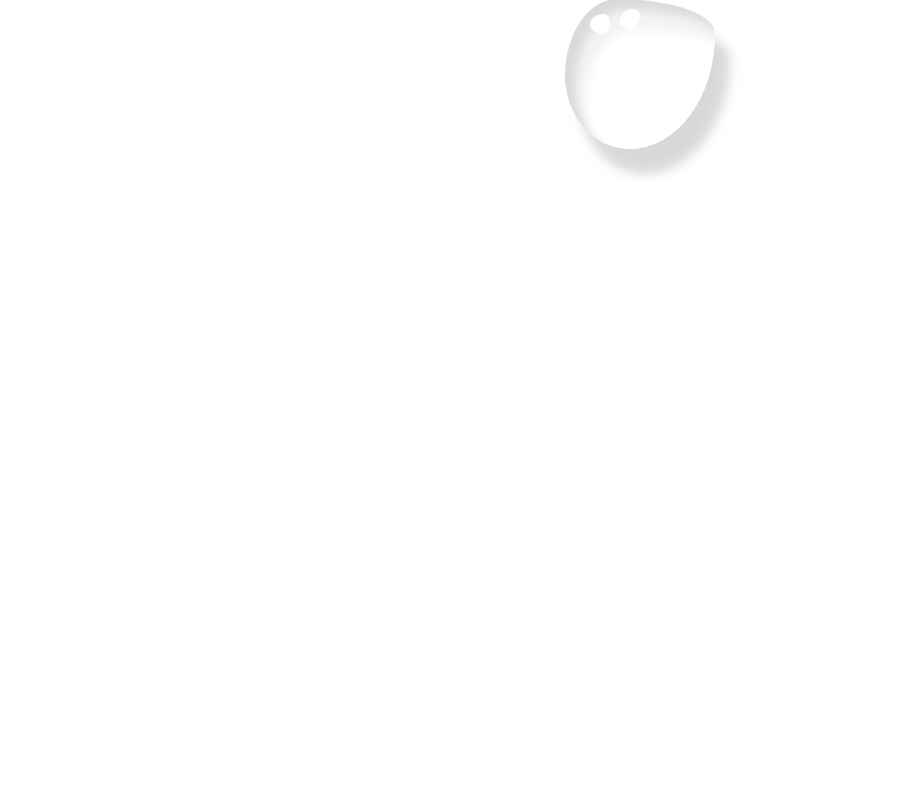
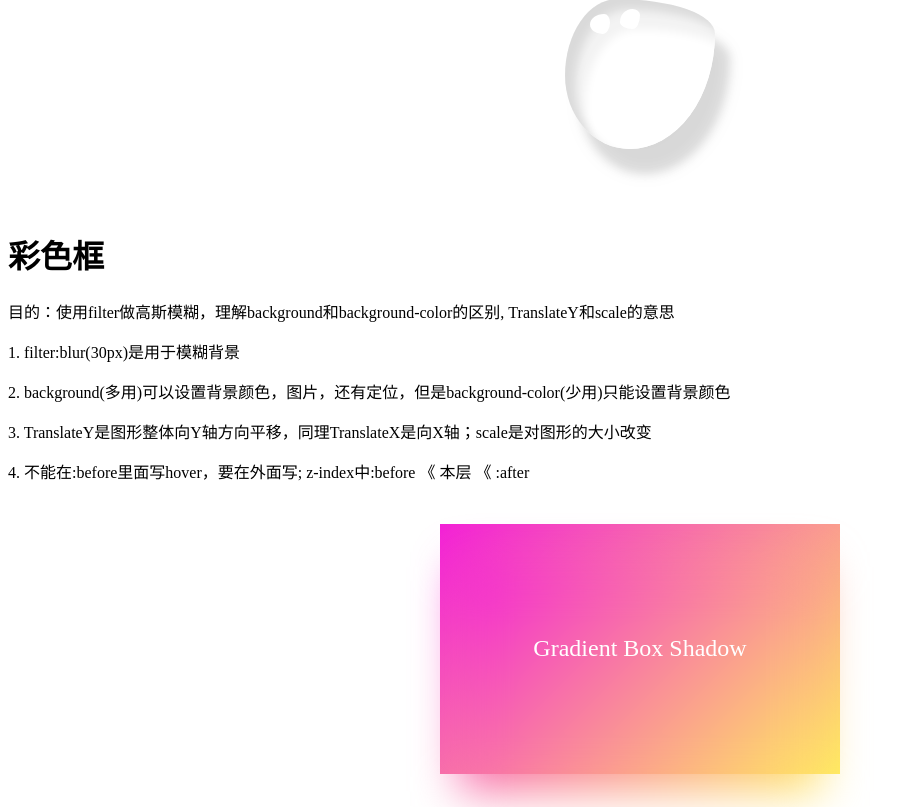
Before and after one commit to JohnMai1994/fe_practice, a React (Create React App) app: page / in a window 1280 px wide. Shown: the part 2867-3674 px from the top of the page, without its empty margins (0-905 px from the left). Before the commit the page ends 3049 px from the top, so only its background shows below. Built offline with nearby package versions, Linux system fonts and the light colour scheme.

Commit message:
更新彩色框

```diff
--- a/src/App.js
+++ b/src/App.js
@@ -9,6 +9,7 @@ import Project6 from "./pages/Project6";
 import Project7 from "./pages/Project7";
 import Project8 from "./pages/Project8";
 import Project9 from "./pages/Project9";
+import Project10 from "./pages/Project10";
 
 function App() {
     return (
@@ -66,10 +67,15 @@ function App() {
             <p>2. 当要用:after或者:before显示图形，需要有content=""，不然图片不会显示</p>
             <p>3. 感觉布局使用display=flex是最省心省力的</p>
             <Project9/>
-
-
-
-
+            <br/>
+            <br/>
+            <h1>彩色框</h1>
+            <p>目的：使用filter做高斯模糊，理解background和background-color的区别, TranslateY和scale的意思</p>
+            <p>1. filter:blur(30px)是用于模糊背景</p>
+            <p>2. background(多用)可以设置背景颜色，图片，还有定位，但是background-color(少用)只能设置背景颜色</p>
+            <p>3. TranslateY是图形整体向Y轴方向平移，同理TranslateX是向X轴；scale是对图形的大小改变</p>
+            <p>4. 不能在:before里面写hover，要在外面写; z-index中:before 《 本层 《 :after</p>
+            <Project10/>
 
         </div>
 
--- /dev/null
+++ b/src/pages/Project10/index.js
@@ -0,0 +1,68 @@
+import React from "react";
+import styled from "styled-components"
+
+const Project10Style = styled.div`
+    display: flex;
+    align-items: center;
+    justify-content: center;
+    height: 300px;
+`
+
+const ColorBox = styled.div`
+    position: relative;
+    width: 400px;
+    height: 250px;
+    background: linear-gradient(315deg, #ffec61, #f321d7);
+
+    display: flex;
+    align-items: center;
+    justify-content: center;
+
+    :before {
+      content: "";
+      position: absolute;
+      width: 100%;
+      height: 100%;
+      top: 0;
+      left: 0;
+
+      background: linear-gradient(315deg, #ffec61, #f321d7);
+      filter: blur(25px);
+      transform: translateY(30px) scale(0.9);
+      transition: all 1s ease;
+
+
+
+      }
+
+       :hover {
+          :before{
+            transform: translateY(30px) scale(1);
+          }
+
+
+    }
+
+    h2 {
+      position: relative;
+      color: white;
+      font-weight: 400;
+    }
+
+`
+
+
+const Project10 = () => {
+
+    return <Project10Style>
+        <ColorBox>
+            <h2>
+                Gradient Box Shadow
+            </h2>
+        </ColorBox>
+    </Project10Style>
+
+
+}
+
+export default Project10;
```
Lines whose indentation alone changed are shown as unchanged.
